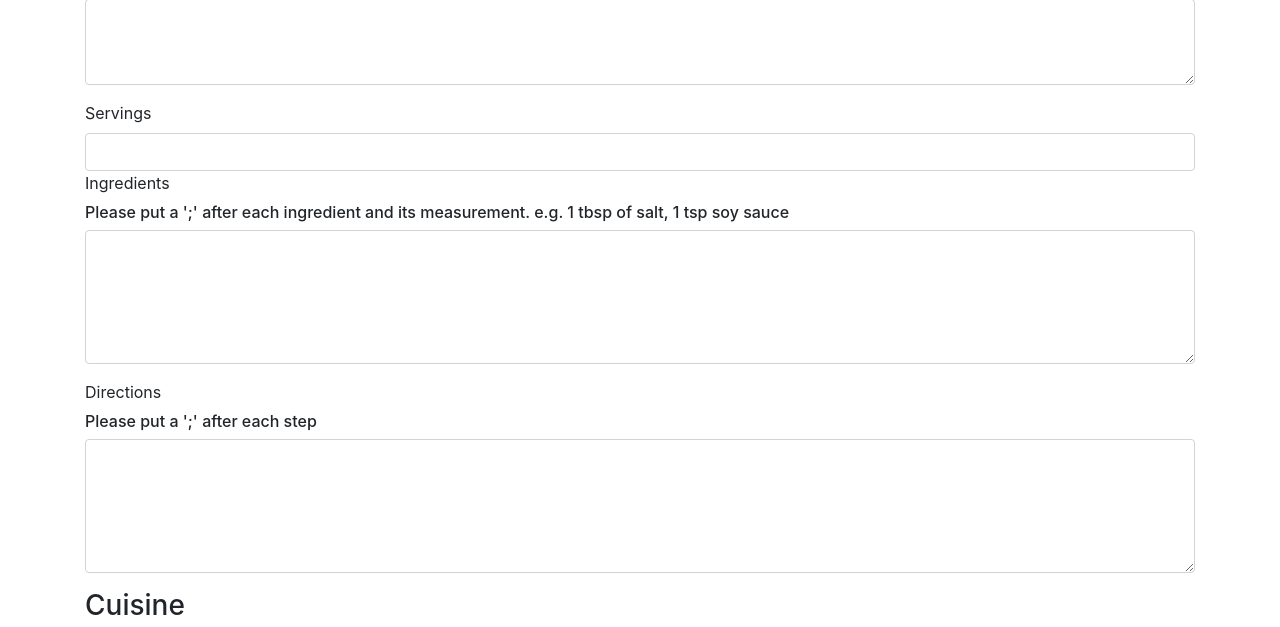
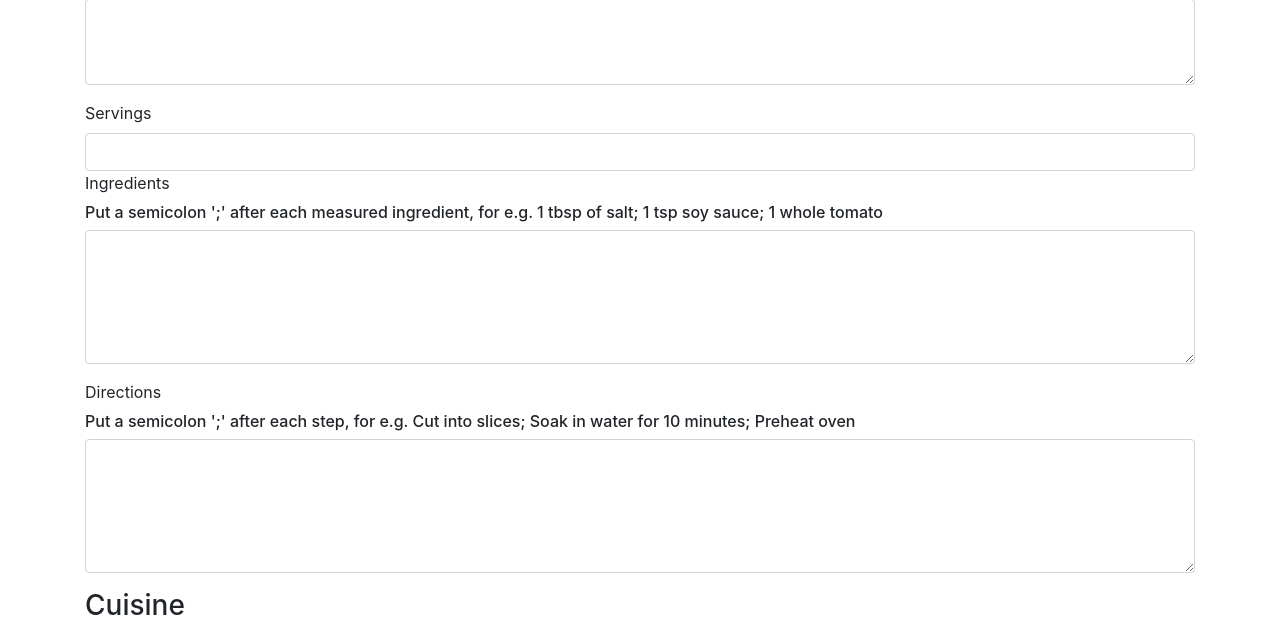
Before and after one commit to Code-Institute-Submissions/Minirazs-project3_inspirationalrecipebook, a Flask app: template templates/edit_recipe.template.html in a window 1280 px wide. Shown: the part 159-786 px from the top of the page. Run offline with Flask 2, Linux system fonts and the light colour scheme; the template is opened without the code that fills it, so the values that code supplies are empty; some libraries are stand-ins or nearby versions.

Commit message:
editing form display

```diff
--- a/templates/create_recipe.template.html
+++ b/templates/create_recipe.template.html
@@ -56,10 +56,10 @@
     <br>
 
     <div>
-        <label>Image</label>
+        <label><h5>Image</h5></label>
     </div>
     <div>
-        <a id="upload_widget" class="cloudinary-button">Upload files</a>
+        <a id="upload_widget" class="cloudinary-button">Upload image</a>
         <input type="hidden" id="uploaded_file_url" name="uploaded_file_url"/>
         <br/>
         <p id="uploaded_file_display" style="display:none">Uploaded File Name:<span id="uploaded_file_name"></span></p>
--- a/templates/edit_recipe.template.html
+++ b/templates/edit_recipe.template.html
@@ -16,14 +16,14 @@
     </div>
     <div class="form-group">
         <label for="ingredientstextarea">Ingredients</label>
-        <h6>Please put a ';' after each ingredient and its measurement. e.g. 1 tbsp of salt, 1 tsp soy sauce</h6>
+        <h6>Put a semicolon ';' after each measured ingredient, for e.g. 1 tbsp of salt; 1 tsp soy sauce; 1 whole tomato</h6>
 
         <textarea class="form-control" id="ingredientstextarea" name="ingredients" rows="5">{% for ingredient in recipe.ingredients %}{{ingredient}}; {% endfor %}</textarea>
     </div>
 
     <div class="form-group">
         <label for="directionstextarea">Directions</label>
-        <h6>Please put a ';' after each step</h6>
+        <h6>Put a semicolon ';' after each step, for e.g. Cut into slices; Soak in water for 10 minutes; Preheat oven</h6>
 
         <textarea class="form-control" id="directionstextarea" name="directions" rows="5">{% for direction in recipe.directions %}{{direction}}; {% endfor %}</textarea>
 
```
